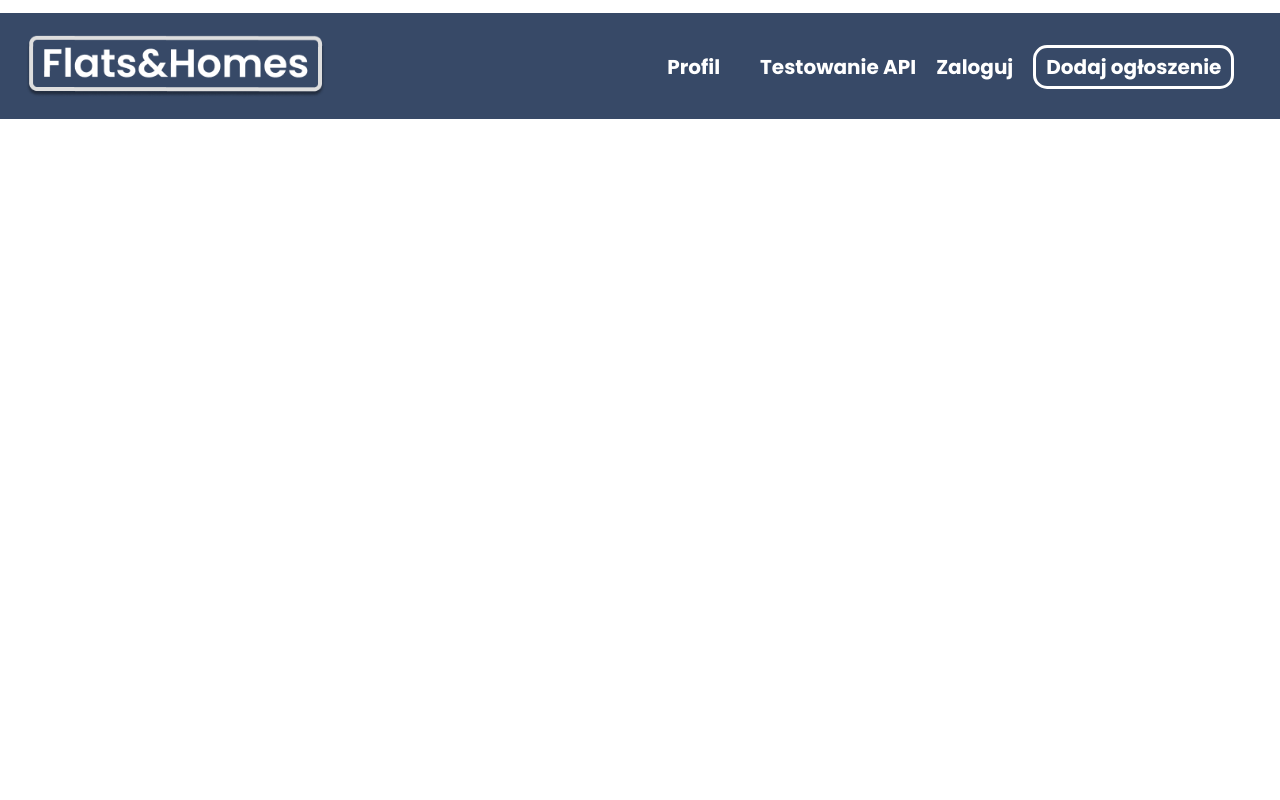
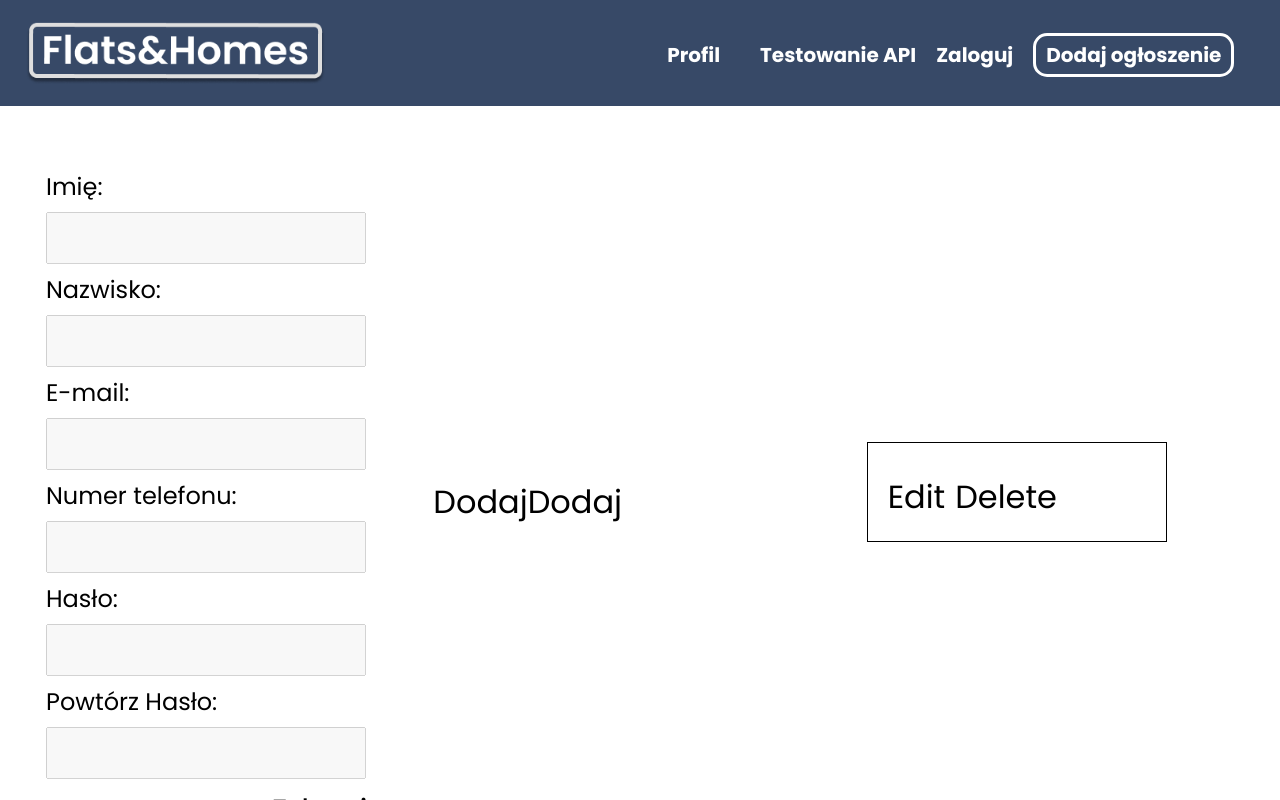
Before and after one commit to StefanSudyk/DATABASE_SOFTWARE_ENGINEERING_PROJECT, a React (Vite) app in the folder client/: page / in a window 1280 px wide. Both pictures are taken after a click on the item "Profil". Shown: the top 800 px of the page. Built offline with nearby package versions, Linux system fonts and the light colour scheme; no server answers.

Commit message:
Settup for profile_view and box_offer

```diff
--- /dev/null
+++ b/client/src/Components/Pages/User_profile/Offer_block.css
@@ -0,0 +1,21 @@
+.offer-container {
+  border: 1px solid #000;
+  padding: 20px;
+  margin-bottom: 20px;
+  width: 100%;
+}
+
+.offer-container h2, .offer-container p {
+  margin: 0 0 10px 0;
+}
+
+.offer-container button {
+  margin-right: 10px;
+}
+
+/* For devices with screen width greater than 600px */
+@media (min-width: 600px) {
+  .offer-container {
+    width: 300px;
+  }
+}
--- /dev/null
+++ b/client/src/Components/Pages/User_profile/Offer_block.jsx
@@ -0,0 +1,28 @@
+import React, { useEffect, useState } from 'react';
+import axios from 'axios';
+import "./Offer_block.css"
+
+function OfferBox() {
+  const [offer, setOffer] = useState({ title: '', date: '' });
+
+  useEffect(() => {
+    axios.get('API_URL')
+      .then(response => {
+        setOffer(response.data);
+      })
+      .catch(error => {
+        console.error('There was an error!', error);
+      });
+  }, []);
+
+  return (
+    <div className="offer-container">
+      <h2>{offer.title}</h2>
+      <p>{offer.date}</p>
+      <button onClick={() => { /* Logic to edit offer goes here */ }}>Edit</button>
+      <button onClick={() => { /* Logic to delete offer goes here */ }}>Delete</button>
+    </div>
+  );
+}
+
+export default OfferBox;
--- a/client/src/Components/Pages/User_profile/Profile_view.css
+++ b/client/src/Components/Pages/User_profile/Profile_view.css
@@ -1,3 +1,35 @@
 .container{
+  display:flex;
+  flex-direction: column;
+  padding-top: 18vh;
+}
 
+.content-container {
+  display: grid;
+  grid-template-columns: repeat(auto-fill, minmax(40vh, 1fr));
+  grid-gap: 20px;
+  align-items: center;
 }
+
+
+.profile-form{
+  display: flex;
+  flex-direction: column;
+  padding-inline: 2vh;
+}
+
+.profile-form-label{
+  text-align: left;
+  font-size: 3vh;
+  width: 100%;
+  font-family: 'Poppins', 'sans-serif';
+}
+
+.profile-input{
+  width: 40vh;
+  margin: 1vh 0;
+}
+
+.Edit{
+  align-self: flex-end;
+}
--- a/client/src/Components/Pages/User_profile/Profile_view.jsx
+++ b/client/src/Components/Pages/User_profile/Profile_view.jsx
@@ -1,28 +1,98 @@
-import React from 'react'
+import React, { useEffect, useState} from 'react'
 import './Profile_view.css'
 import Footer from '../../Footer/Footer.jsx'
+import axios from 'axios';
+import Offer_block from './Offer_block.jsx'
 
-function Profile_view() {
+const ProfileView = () => {
+  const [firstName, setFirstName] = useState('');
+  const [lastName, setLastName] = useState('');
+  const [email, setEmail] = useState('');
+  const [phoneNumber, setPhoneNumber] = useState('');
+  const [password, setPassword] = useState('');
+  const [confirmPassword, setConfirmPassword] = useState('');
+
+  const handleSubmit = (event) => {
+    event.preventDefault();
+    console.log('Form submitted!');
+  };
+
   return (
-    <div className='container'>
-        <div id='stylish'>Popularne lokalizacje</div>
-        <div id ='undertitle'>Najpopularniejsze miasta w Polsce</div>
-      <div className='content-container'>
+    <div className="container">
+      <div className="content-container">
+        <div className="form-container">
+          <form className='profile-form'>
+            <label className='profile-form-label' htmlFor="firstName">Imię: </label>
+            <input className='profile-input'
+              type="text"
+              id="firstName"
+              value={firstName}
+              disabled
+            />
 
-        <div className="user-data">
+            <label className='profile-form-label' htmlFor="lastName">Nazwisko:</label>
+            <input className='profile-input'
+              type="text"
+              id="lastName"
+              value={lastName}
+              disabled
+            />
 
+            <label className='profile-form-label' htmlFor="email">E-mail:</label>
+            <input className='profile-input'
+              type="email"
+              id="email"
+              value={email}
+              disabled
+            />
+
+            <label className='profile-form-label' htmlFor="phoneNumber">Numer telefonu:</label>
+            <input className='profile-input'
+              type="tel"
+              id="phoneNumber"
+              value={phoneNumber}
+              disabled
+            />
+
+            <label className='profile-form-label' htmlFor="password">Hasło:</label>
+            <input className='profile-input'
+              type="password"
+              id="password"
+              value={password}
+              disabled
+            />
+
+            <label className='profile-form-label' htmlFor="confirmPassword">Powtórz Hasło:</label>
+            <input className='profile-input'
+              type="password"
+              id="confirmPassword"
+              value={confirmPassword}
+              disabled
+            />
+
+            <button className='Edit'>
+                Edytuj
+            </button>
+          </form>
         </div>
-        <div className="buttons-user-profile">
+        <div className='conent-second-column'>
+            <button className='profile-button-style'>
+              Dodaj
+            </button>
 
+            <button className='profile-button-style'>
+              Dodaj
+             </button>
         </div>
-        <div className="my-offerts">
+        <div className='profile-third-column'>
+          <div className="third-column-content">
+            <Offer_block />
+          </div>
+        </div>
+      </div>
+      <Footer />
+    </div>
+  );
+};
 
-        </div>
-        </div>
-
-    </div>
-
-  )
-}
-
-export default Profile_view
+export default ProfileView;
```
